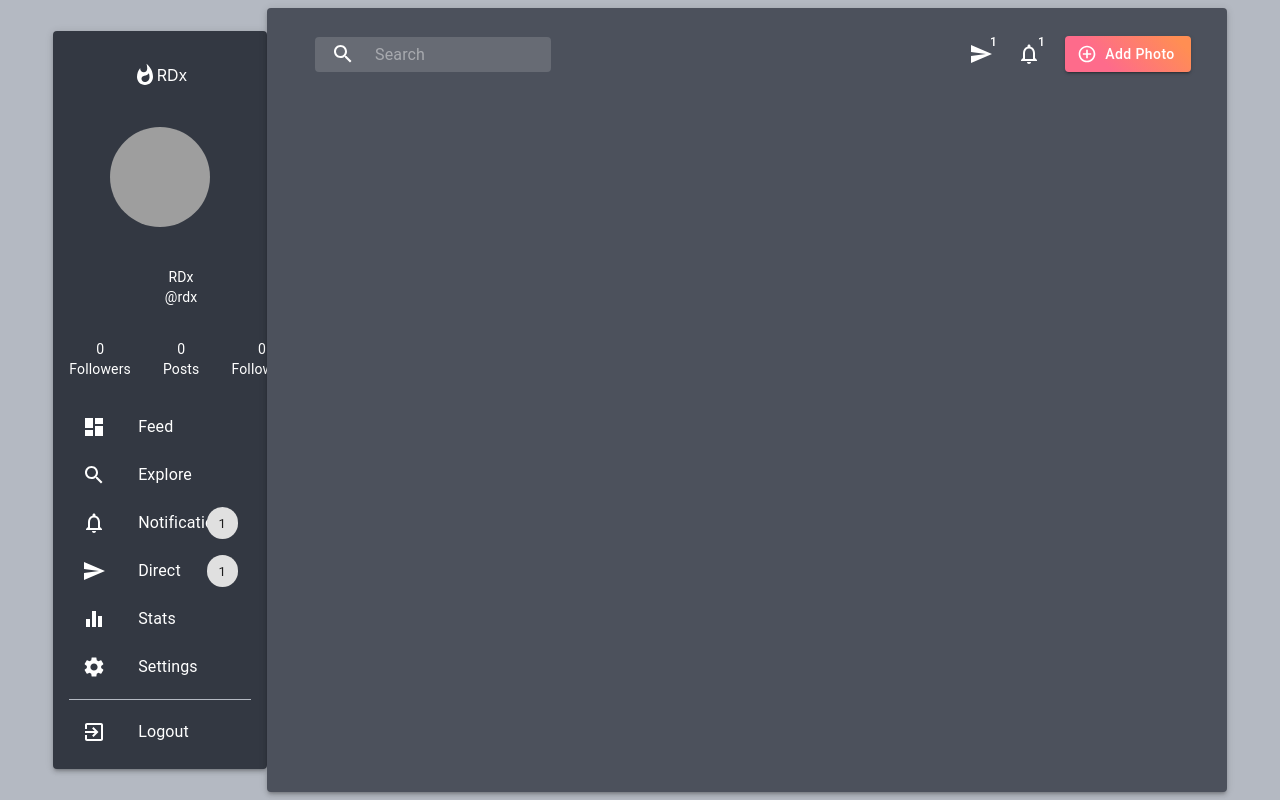
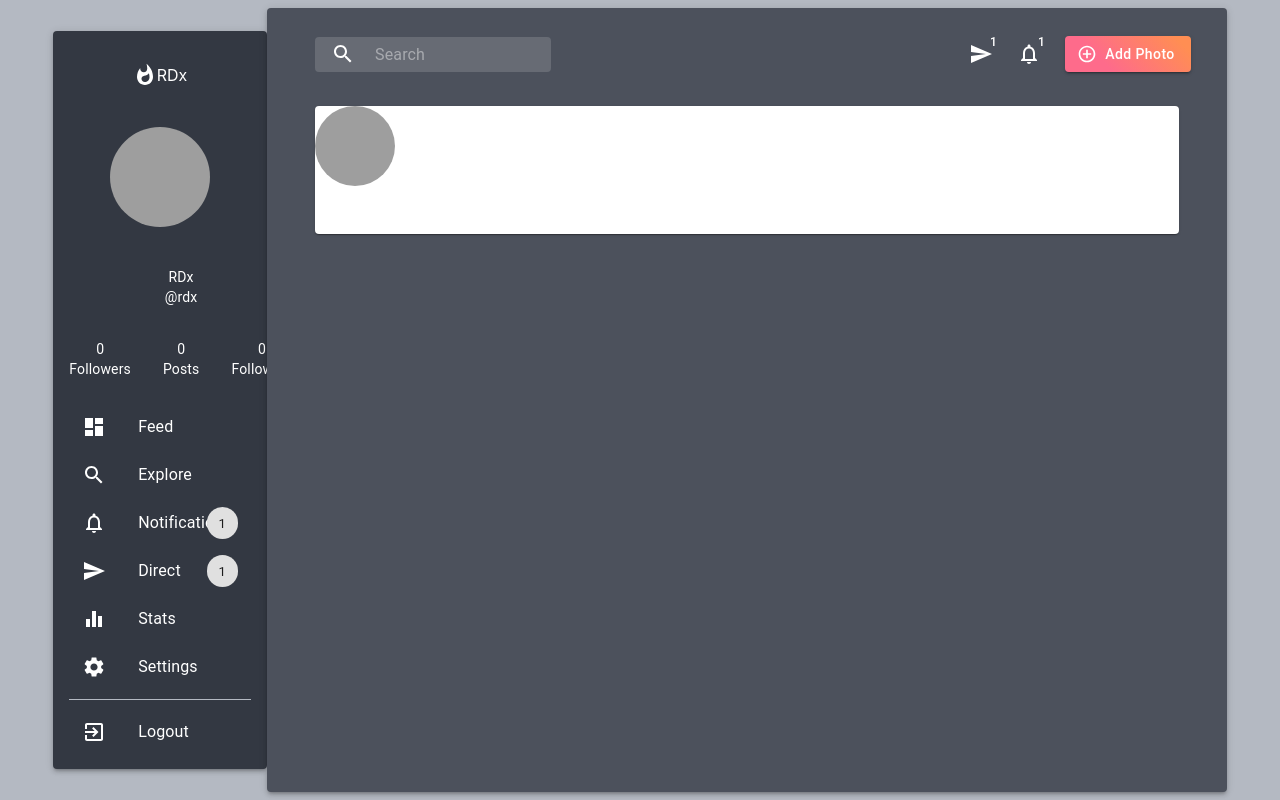
Before and after one commit to deyRupak/react-landing-pages, a React (Create React App) app: page /1 in a window 1280 px wide. Built offline with nearby package versions, Linux system fonts and the light colour scheme; grey boxes are pictures that could not be loaded.

Commit message:
Init Story

```diff
--- /dev/null
+++ b/src/components/proj1/Story.js
@@ -0,0 +1,12 @@
+import React from 'react';
+import Paper from '@material-ui/core/Paper';
+import Avatar from '@material-ui/core/Avatar';
+
+
+export default function Story(){
+    return(
+        <Paper style={{width: '90%', height: '16vh'}}>
+            <Avatar alt="Remy Sharp" src="/static/images/avatar/1.jpg" style={{ width: '80px', height: '80px' }} />
+        </Paper>
+    )
+}
--- a/src/components/proj1/index.js
+++ b/src/components/proj1/index.js
@@ -37,6 +37,7 @@ import TableCell from '@material-ui/core/TableCell';
 import TableRow from '@material-ui/core/TableRow';
 
 import Navbar from './Navbar';
+import Story from './Story';
 
 export default function index(){
 
@@ -133,7 +134,17 @@ return (
                 {/* navbar */}
                 <Navbar />
 
-            </Paper>
+                {/* Story */}
+                <div style={{
+                    display: 'flex',
+                    alignItems: 'center',
+                    justifyContent: 'center',
+                    marginTop: 20
+                }}>
+                    <Story />
+                </div>
+
+                </Paper>
         </Grid>
     </Grid>
 </>
```
